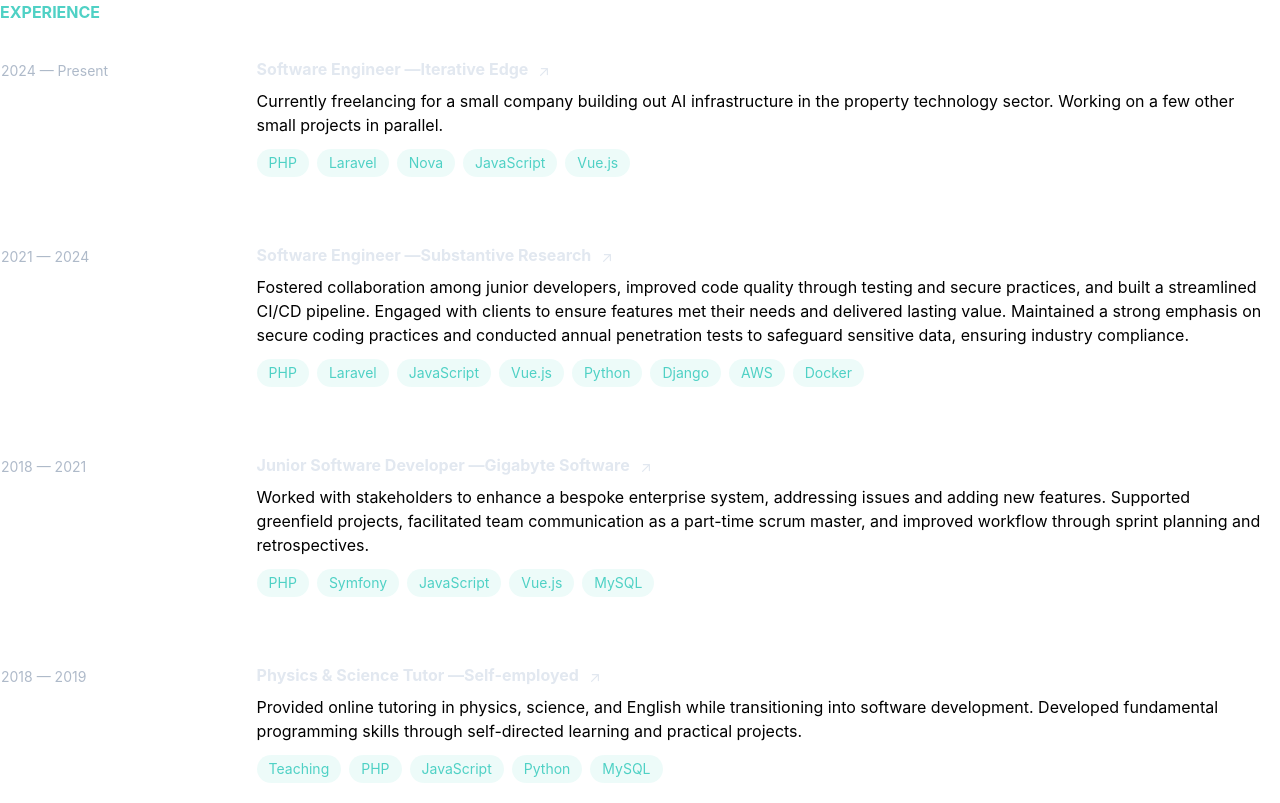
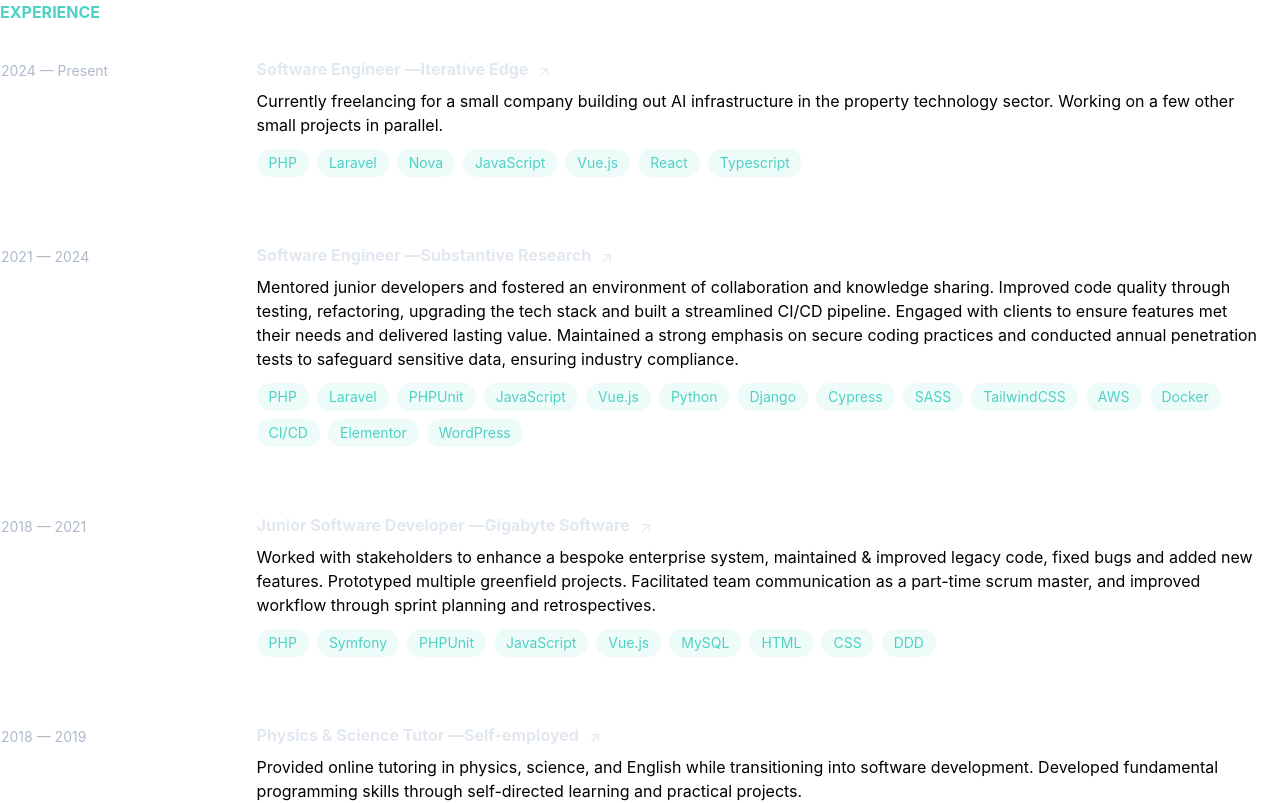
Before and after one commit to rowBawTick/resume, a Nuxt app: page /Experience in a window 1280 px wide. Shown: the top 803 px of the page. Built offline with nearby package versions, Linux system fonts and the light colour scheme.

Commit message:
Updated my experience.ts

```diff
--- a/constants/experience.ts
+++ b/constants/experience.ts
@@ -15,28 +15,32 @@
     dateRange: '2024 — Present',
     description: 'Currently freelancing for a small company building out AI infrastructure in the property ' +
       'technology sector. Working on a few other small projects in parallel.',
-    skills: ['PHP', 'Laravel', 'Nova', 'JavaScript', 'Vue.js']
+    skills: ['PHP', 'Laravel', 'Nova', 'JavaScript', 'Vue.js', 'React', 'Typescript'],
   },
   {
     title: 'Software Engineer',
     company: 'Substantive Research',
     companyUrl: 'https://substantiveresearch.com',
     dateRange: '2021 — 2024',
-    description: 'Fostered collaboration among junior developers, improved code quality through testing and secure ' +
-        'practices, and built a streamlined CI/CD pipeline. Engaged with clients to ensure features met their needs ' +
-        'and delivered lasting value. Maintained a strong emphasis on secure coding practices and conducted annual ' +
-        'penetration tests to safeguard sensitive data, ensuring industry compliance.',
-    skills: ['PHP', 'Laravel', 'JavaScript', 'Vue.js', 'Python', 'Django', 'AWS', 'Docker']
+    description: 'Mentored junior developers and fostered an environment of collaboration and knowledge sharing. ' +
+      'Improved code quality through testing, refactoring, upgrading the tech stack and built a streamlined ' +
+      'CI/CD pipeline. Engaged with clients to ensure features met their needs and delivered lasting value. ' +
+      'Maintained a strong emphasis on secure coding practices and conducted annual penetration tests to ' +
+      'safeguard sensitive data, ensuring industry compliance.',
+    skills: [
+      'PHP', 'Laravel', 'PHPUnit', 'JavaScript', 'Vue.js', 'Python', 'Django', 'Cypress', 'SASS', 'TailwindCSS', 'AWS',
+      'Docker', 'CI/CD', 'Elementor', 'WordPress'
+    ]
   },
   {
     title: 'Junior Software Developer',
     company: 'Gigabyte Software',
     companyUrl: 'https://www.gigabyte.software',
     dateRange: '2018 — 2021',
-    description: 'Worked with stakeholders to enhance a bespoke enterprise system, addressing issues and adding ' +
-        'new features. Supported greenfield projects, facilitated team communication as a part-time scrum master, ' +
-        'and improved workflow through sprint planning and retrospectives.',
-    skills: ['PHP', 'Symfony', 'JavaScript', 'Vue.js', 'MySQL']
+    description: 'Worked with stakeholders to enhance a bespoke enterprise system, maintained & improved legacy code,' +
+      ' fixed bugs and added new features. Prototyped multiple greenfield projects. Facilitated team communication ' +
+      'as a part-time scrum master, and improved workflow through sprint planning and retrospectives.',
+    skills: ['PHP', 'Symfony', 'PHPUnit', 'JavaScript', 'Vue.js', 'MySQL', 'HTML', 'CSS', 'DDD']
   },
   {
     title: 'Physics & Science Tutor',
```
Lines whose indentation alone changed are shown as unchanged.
